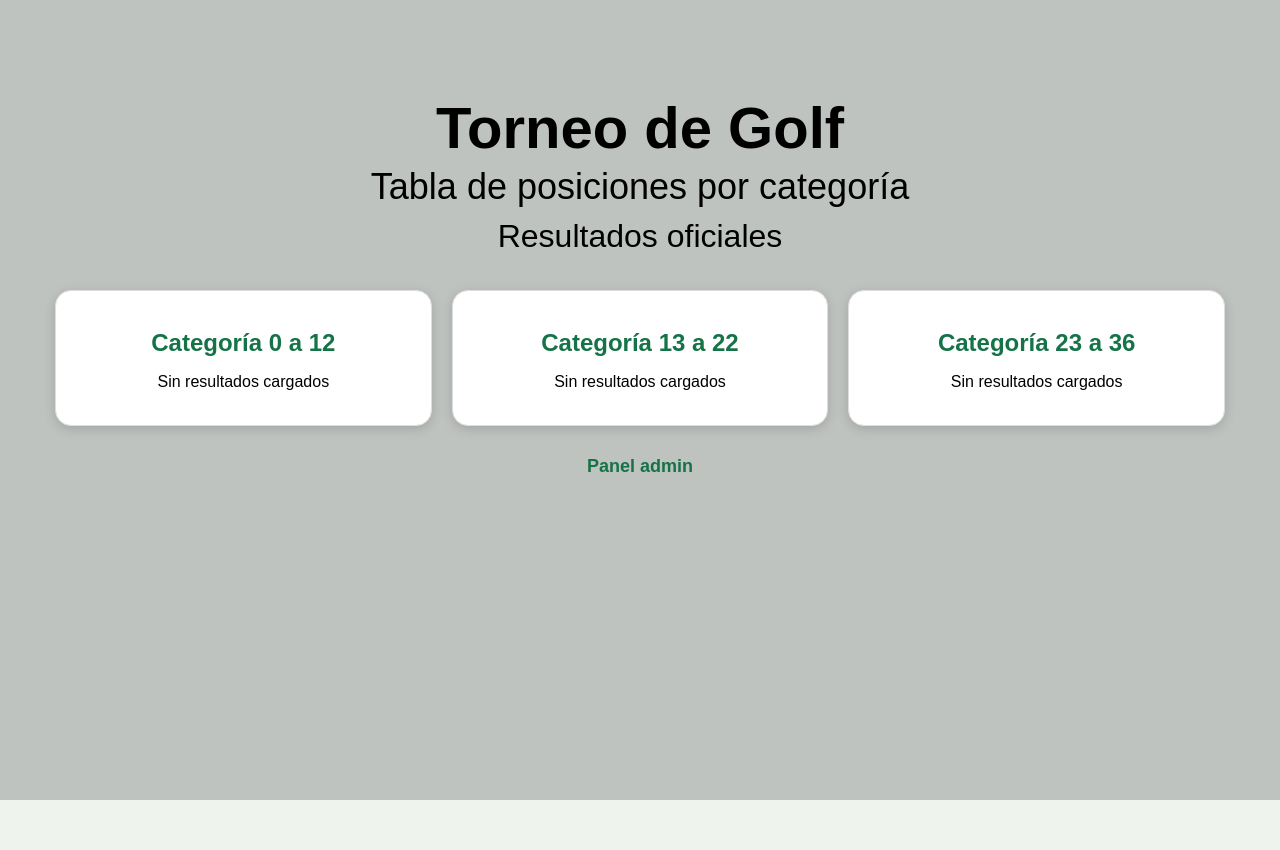
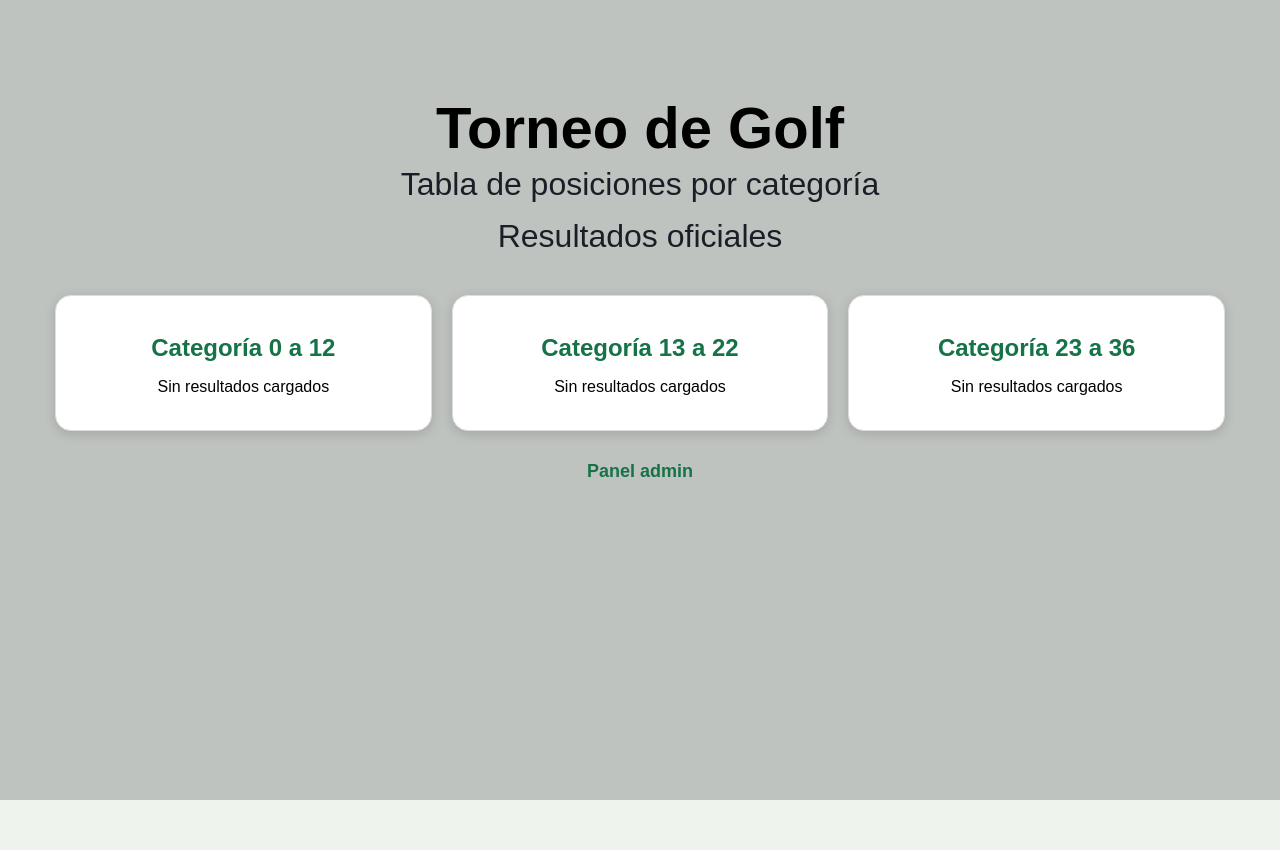
Before and after one commit to El-gordo-toni/carga-de-datos, a Flask app: page / in a window 1280 px wide. Run offline with Flask 3, Linux system fonts and the light colour scheme; data comes from the database, SQL or seed files in the repository; data that the repository does not hold is empty; some libraries are stand-ins or nearby versions.

Commit message:
cambio margin-bottom

```diff
--- a/templates/index.html
+++ b/templates/index.html
@@ -51,16 +51,16 @@
 
         .subtitulo {
             text-align: center;
-            font-size: 36px;
-            color: black;
-            margin-bottom: 10px;
+            font-size: 32px;
+            color: rgb(26, 31, 39);
+            margin-bottom: 15px;
         }
 
         .subtitulo2 {
             text-align: center;
             font-size: 32px;
-            color: black;
-            margin-bottom: 35px;
+            color: rgb(26, 31, 39);
+            margin-bottom: 40px;
         }
 
         .logo {
```
